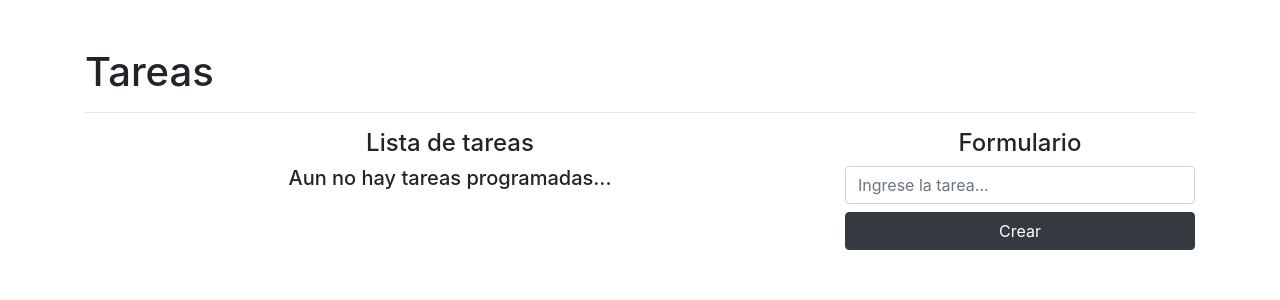
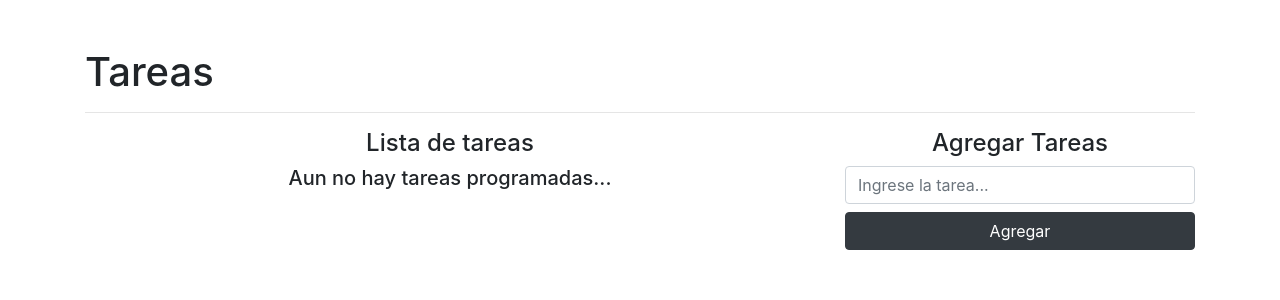
Before and after one commit to jaitok/crud, a React (Create React App) app: page / in a window 1280 px wide. Shown: the top 300 px of the page. Built offline with nearby package versions, Linux system fonts and the light colour scheme.

Commit message:
update task

```diff
--- a/src/App.js
+++ b/src/App.js
@@ -7,6 +7,8 @@
 
   const  [task, setTask] = useState("")
   const  [tasks, setTasks] = useState([])
+  const  [editMode, setEditMode] = useState(false)
+  const  [id, setId] = useState("")
 
   const addTask = (e) => {
     e.preventDefault()
@@ -24,9 +26,31 @@
     setTask("")
   }
 
+  const saveTask = (e) => {
+    e.preventDefault()
+    if (isEmpty(task) ) {
+      console.log("Task Empty")
+      return
+    }
+
+    const editedTasks =
+        tasks.map(item => item.id === id ? {id, name: task}: item)
+    setTasks(editedTasks)
+    setEditMode(false)
+    setTask("")
+    setId("")
+
+  }
+
   const deleteTask = (id) =>{
     const filterTasks = tasks.filter(task => task.id !== id)
     setTasks(filterTasks)
+  }
+
+  const editTask = (theTask) =>{
+    setTask(theTask.name)
+    setEditMode(true)
+    setId(theTask.id)
   }
 
   return (
@@ -47,19 +71,22 @@
                     tasks.map((task) => (
                       <li className="list-group-item" key={task.id}>
                       <span className="lead">{task.name}</span>
+
                       <button
                         className="btn btn-danger btn-sm float-right mx-2"
                         onClick= {() => deleteTask(task.id)}
                       >
                         Eliminar
                       </button>
-                      <button className="btn btn-warning btn-sm float-right">
+
+                      <button
+                        className="btn btn-warning btn-sm float-right"
+                        onClick= {() => editTask(task)} >
                         Editar
                       </button>
                     </li>
 
                     ))
-
                   }
                 </ul>
             )
@@ -67,8 +94,11 @@
        </div>
 
        <div className= "col-4">
-       <h4 className="text-center">Formulario</h4>
-       <form onSubmit= {addTask}>
+       <h4 className="text-center">
+         {editMode ? "Editar Tareas":" Agregar Tareas"}
+       </h4>
+
+       <form onSubmit= {editMode ? saveTask : addTask }>
          <input type="text"
                 className="form-control mb-2"
                 placeholder="Ingrese la tarea..."
@@ -76,7 +106,12 @@
                 value={task}
          />
 
-         <button className="btn btn-dark btn-block" type="submit">Crear</button>
+         <button
+            className={editMode ? "btn btn-warning btn-block":"btn btn-dark btn-block"}
+            type="submit"
+         >
+           {editMode ? "Guardar": "Agregar"}
+         </button>
        </form>
        </div>
 
```
